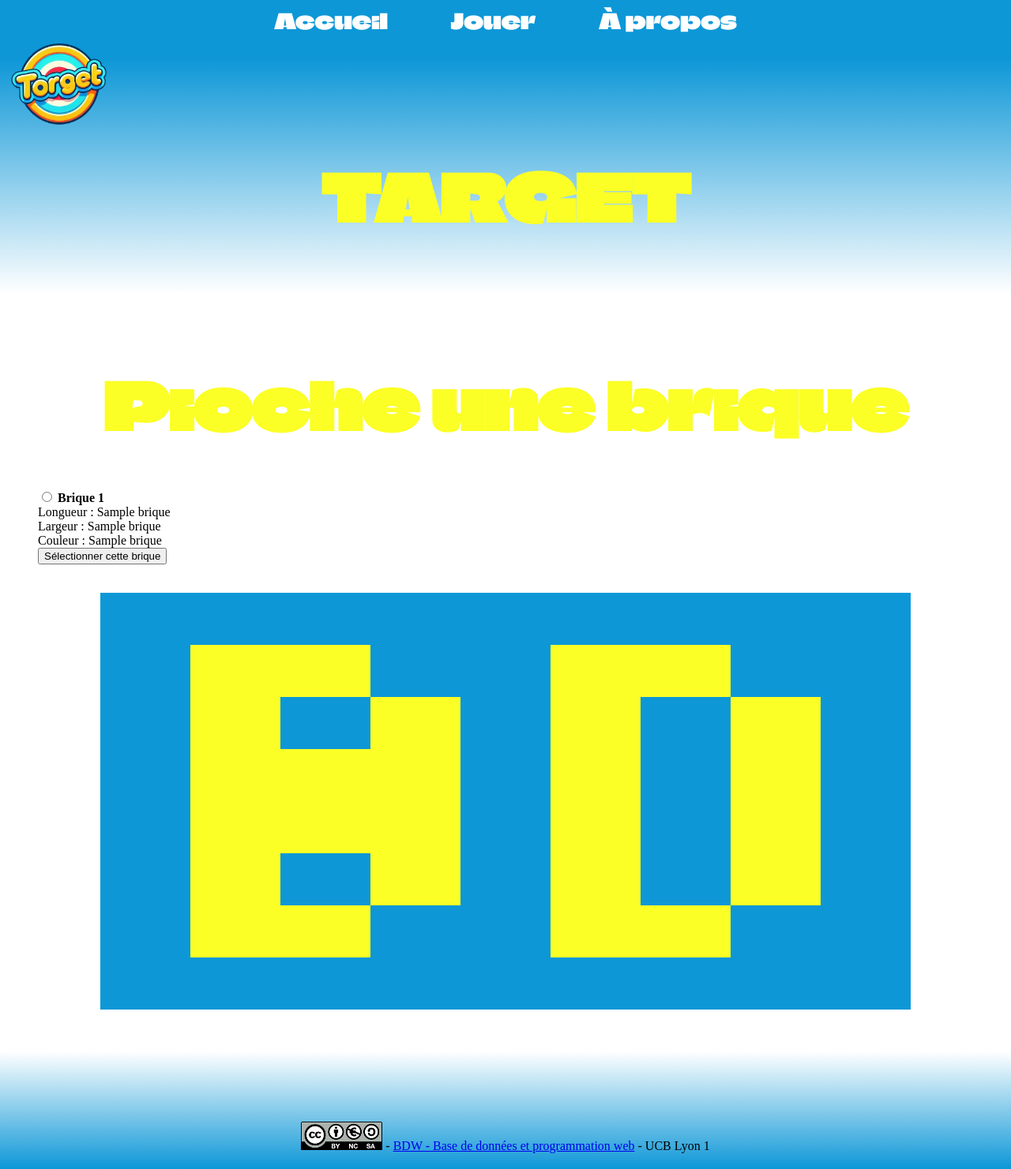
After one commit to Helias74/BDW_Project, a Python web app: template projet_s1/templates/jouer.html in a window 1280 px wide. The commit adds this page. Shown: the whole page at 79% size. Run offline with Jinja, Linux system fonts and the light colour scheme; the template is opened without the code that fills it: most values are stand-ins (such as "Sample title", 1, 10 or a date in 2020).

Commit message:
avancement grille et formulaire

```diff
--- a/projet_s1/routes.toml
+++ b/projet_s1/routes.toml
@@ -7,3 +7,8 @@
 url = ""
 controleur = "controleurs/accueil.py"
 template = "accueil.html"
+
+[[routes]]
+url = "jouer"
+controleur = "controleurs/jouer.py"
+template = "jouer.html"
--- a/projet_s1/static/css/style.css
+++ b/projet_s1/static/css/style.css
@@ -190,3 +190,27 @@ footer {
     margin: 10px 0;
     text-align: justify;
 }
+
+
+/*Réglage grille partie jeu*/
+
+table {
+    margin: 0 auto;
+    border-collapse: collapse;
+}
+
+
+td {
+    width: 7em;
+    height: 4em;
+    text-align: center;
+}
+
+/* Classes pour les couleurs */
+.yellow {
+    background-color: #FBFF26;
+  }
+
+  .blue {
+    background-color: #0D97D7;
+  }
--- a/projet_s1/templates/base.html
+++ b/projet_s1/templates/base.html
@@ -12,7 +12,9 @@
 
 <body>
   {% include 'header.html' %}
+
   {% include 'menu.html' %}
+
   <div id="div-central">
     <main>
       {% block main_content %}{% endblock %}
--- /dev/null
+++ b/projet_s1/templates/grille.html
@@ -0,0 +1,78 @@
+<table>
+    <tr>
+        {%for i in range (9)%}
+      <td class="blue"></td>
+      {%endfor%}
+    </tr>
+    <tr>
+      <td class="blue"></td>
+      <td class="yellow"></td>
+      <td class="yellow"></td>
+      <td class="blue"></td>
+      <td class="blue"></td>
+      <td class="yellow"></td>
+      <td class="yellow"></td>
+      <td class="blue"></td>
+      <td class="blue"></td>
+    </tr>
+    <tr>
+        <td class="blue"></td>
+        <td class="yellow"></td>
+        <td class="blue"></td>
+        <td class="yellow"></td>
+        <td class="blue"></td>
+        <td class="yellow"></td>
+        <td class="blue"></td>
+        <td class="yellow"></td>
+        <td class="blue"></td>
+    </tr>
+    <tr>
+        <td class="blue"></td>
+        <td class="yellow"></td>
+        <td class="yellow"></td>
+        <td class="yellow"></td>
+        <td class="blue"></td>
+        <td class="yellow"></td>
+        <td class="blue"></td>
+        <td class="yellow"></td>
+        <td class="blue"></td>
+    </tr>
+    <tr>
+        <td class="blue"></td>
+        <td class="yellow"></td>
+        <td class="yellow"></td>
+        <td class="yellow"></td>
+        <td class="blue"></td>
+        <td class="yellow"></td>
+        <td class="blue"></td>
+        <td class="yellow"></td>
+        <td class="blue"></td>
+    </tr>
+    <tr>
+        <td class="blue"></td>
+        <td class="yellow"></td>
+        <td class="blue"></td>
+        <td class="yellow"></td>
+        <td class="blue"></td>
+        <td class="yellow"></td>
+        <td class="blue"></td>
+        <td class="yellow"></td>
+        <td class="blue"></td>
+    </tr>
+    <tr>
+        <td class="blue"></td>
+        <td class="yellow"></td>
+        <td class="yellow"></td>
+        <td class="blue"></td>
+        <td class="blue"></td>
+        <td class="yellow"></td>
+        <td class="yellow"></td>
+        <td class="blue"></td>
+        <td class="blue"></td>
+      </tr>
+    <tr>
+        {%for i in range (9)%}
+      <td class="blue"></td>
+      {%endfor%}
+    </tr>
+</table>
--- /dev/null
+++ b/projet_s1/templates/jouer.html
@@ -0,0 +1,24 @@
+{% extends "base.html" %}
+
+{% block main_content %}
+
+<head>
+    <meta charset="UTF-8">
+    <meta name="viewport" content="width=device-width, initial-scale=1.0">
+    <title>Page acceuil de Target</title>
+    <link rel="stylesheet" href="style.css">
+</head>
+<body>
+</br>
+{% include "pioche.html" %}
+
+
+</br>
+</br>
+{% include "grille.html" %}
+
+
+</body>
+</html>
+
+{% endblock %}
--- a/projet_s1/templates/menu.html
+++ b/projet_s1/templates/menu.html
@@ -2,7 +2,7 @@
 <nav>
 	<ul>
 		<li><a href="/">Accueil</a></li>
-		<li><a href="/">Jouer</a></li>
+		<li><a href="jouer">Jouer</a></li>
 		<li><a href="/">À propos</a></li>
 	</ul>
 </nav>
--- /dev/null
+++ b/projet_s1/templates/pioche.html
@@ -0,0 +1,15 @@
+<h1>Pioche une brique</h1>
+<form action="/selectionner" method="post">
+    {% for brique in pioche %}
+        <div class="brique">
+            <input type="radio" name="brique_id" value="{{ brique[0] }}" required>
+            <label>
+                <strong>Brique {{ brique[0] }}</strong><br>
+                Longueur : {{ brique[1] }}<br>
+                Largeur : {{ brique[2] }}<br>
+                Couleur : {{ brique[4] }}
+            </label>
+        </div>
+    {% endfor %}
+    <button type="submit">Sélectionner cette brique</button>
+</form>
```
Also changed, not shown: projet_s1/controleurs/accueil.py (+32 -15 lines), projet_s1/controleurs/jouer.py (added, +8 -0 lines), projet_s1/model/model_pg.py (+47 -0 lines), projet_s1/templates/accueil.html (+9 -1 lines), projet_s1/bd-projet.sql, 3 other files.
